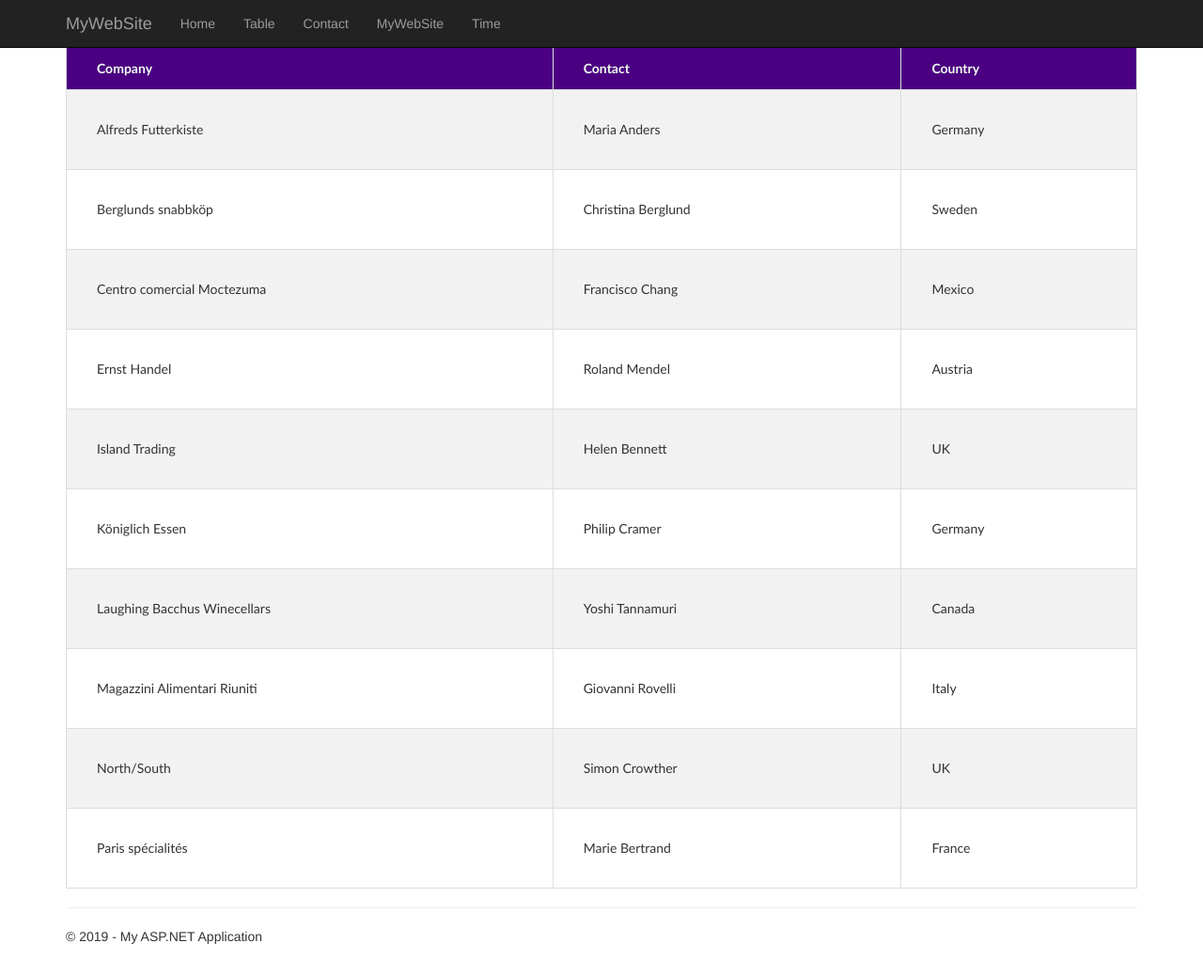
After one commit to TimoTir/HTMLharjoitusMVC, an ASP.NET MVC app: template HTMLharjoitusMVC/HTMLharjoitusMVC/Views/MyWebSite/Table.cshtml in a window 1280 px wide. The commit adds this page. Shown: the whole page at 94% size. Run offline with ASP.NET Core 8 and stand-ins for ASP.NET MVC 5, Linux system fonts and the light colour scheme; the template is opened without the code that fills it, so the values that code supplies are empty; the project's own start-up code is not run, and a stand-in starts its controllers and pages; some libraries are stand-ins or nearby versions.

Commit message:
Muutokset: uudet näkymät 22.5.2019

```diff
--- a/HTMLharjoitusMVC/HTMLharjoitusMVC/App_Start/RouteConfig.cs
+++ b/HTMLharjoitusMVC/HTMLharjoitusMVC/App_Start/RouteConfig.cs
@@ -16,7 +16,7 @@ namespace HTMLharjoitusMVC
             routes.MapRoute(
                 name: "Default",
                 url: "{controller}/{action}/{id}",
-                defaults: new { controller = "Home", action = "Index", id = UrlParameter.Optional }
+                defaults: new { controller = "MyWebSite", action = "Index", id = UrlParameter.Optional }
             );
         }
     }
--- /dev/null
+++ b/HTMLharjoitusMVC/HTMLharjoitusMVC/Views/MyWebSite/Table.cshtml
@@ -0,0 +1,94 @@
+
+@{
+    ViewBag.Title = "Table";
+}
+<style>
+    #customers {
+        font-family: "Trebuchet MS", Arial, Helvetica, sans-serif;
+        border-collapse: collapse;
+        width: 100%;
+    }
+
+        #customers td, #customers th {
+            border: 1px solid #ddd;
+            padding: 32px;
+        }
+
+        #customers tr:nth-child(even) {
+            background-color: #f2f2f2;
+        }
+
+        #customers tr:hover {
+            background-color: #ddd;
+        }
+
+        #customers th {
+            padding-top: 12px;
+            padding-bottom: 12px;
+            text-align: left;
+            background-color: indigo;
+            color: honeydew;
+        }
+</style>
+
+
+    <body >
+
+    <table id="customers" >
+    <tr >
+    <th > Company</th >
+    <th > Contact</th >
+    <th > Country</th >
+    </tr >
+    <tr >
+    <td > Alfreds Futterkiste</td >
+    <td > Maria Anders</td >
+    <td > Germany</td >
+    </tr >
+    <tr >
+    <td > Berglunds snabbköp</td >
+    <td > Christina Berglund</td >
+    <td > Sweden</td >
+    </tr >
+    <tr >
+    <td > Centro comercial Moctezuma</td >
+    <td > Francisco Chang</td >
+    <td > Mexico</td >
+    </tr >
+    <tr >
+    <td > Ernst Handel</td >
+    <td > Roland Mendel</td >
+    <td > Austria</td >
+    </tr >
+    <tr >
+    <td > Island Trading</td >
+    <td > Helen Bennett</td >
+    <td > UK</td >
+    </tr >
+    <tr >
+    <td > Königlich Essen</td >
+    <td > Philip Cramer</td >
+    <td > Germany</td >
+    </tr >
+    <tr >
+    <td > Laughing Bacchus Winecellars</td >
+    <td > Yoshi Tannamuri</td >
+    <td > Canada</td >
+    </tr >
+    <tr >
+    <td > Magazzini Alimentari Riuniti</td >
+    <td > Giovanni Rovelli</td >
+    <td > Italy</td >
+    </tr >
+    <tr >
+    <td > North/South</td >
+    <td > Simon Crowther</td >
+    <td > UK</td >
+    </tr >
+    <tr >
+    <td > Paris spécialités</td >
+    <td > Marie Bertrand</td >
+    <td > France</td >
+    </tr >
+    </table >
+    </body >
--- a/HTMLharjoitusMVC/HTMLharjoitusMVC/Views/Shared/_Layout.cshtml
+++ b/HTMLharjoitusMVC/HTMLharjoitusMVC/Views/Shared/_Layout.cshtml
@@ -21,14 +21,15 @@
                     <span class="icon-bar"></span>
                     <span class="icon-bar"></span>
                 </button>
-                @Html.ActionLink("Application name", "Index", "Home", new { area = "" }, new { @class = "navbar-brand" })
+                @Html.ActionLink("MyWebSite", "Index", "MyWebSite", new { area = "" }, new { @class = "navbar-brand" })
             </div>
             <div class="navbar-collapse collapse">
                 <ul class="nav navbar-nav">
-                    <li>@Html.ActionLink("Home", "Index", "Home")</li>
-                    <li>@Html.ActionLink("About", "About", "Home")</li>
+                    <li>@Html.ActionLink("Home", "Index", "MyWebSite")</li>
+                    <li>@Html.ActionLink("Table", "Table", "MyWebSite")</li>
                     <li>@Html.ActionLink("Contact", "Contact", "Home")</li>
-                    <li>@Html.ActionLink("Harjoitus1", "Index", "Harjoitus1")</li>
+                    <li>@Html.ActionLink("MyWebSite", "Index", "MyWebSite")</li>
+                    <li>@Html.ActionLink("Time", "Time", "MyWebSite")</li>
                 </ul>
             </div>
         </div>
```
Also changed, not shown: HTMLharjoitusMVC/HTMLharjoitusMVC/Controllers/MyWebSiteController.cs (renamed from HTMLharjoitusMVC/HTMLharjoitusMVC/Controllers/Harjoitus1Controller.cs, +11 -1 lines), HTMLharjoitusMVC/HTMLharjoitusMVC/Views/MyWebSite/Index.cshtml (renamed from HTMLharjoitusMVC/HTMLharjoitusMVC/Views/Harjoitus1/Index.cshtml, +12 -7 lines), HTMLharjoitusMVC/HTMLharjoitusMVC/Views/MyWebSite/Time.cshtml (added, +16 -0 lines), HTMLharjoitusMVC/HTMLharjoitusMVC/HTMLharjoitusMVC.csproj, HTMLharjoitusMVC/HTMLharjoitusMVC/Images/colorsimg2.jpg (added), HTMLharjoitusMVC/HTMLharjoitusMVC/Images/welding1.2.jpg (added).
